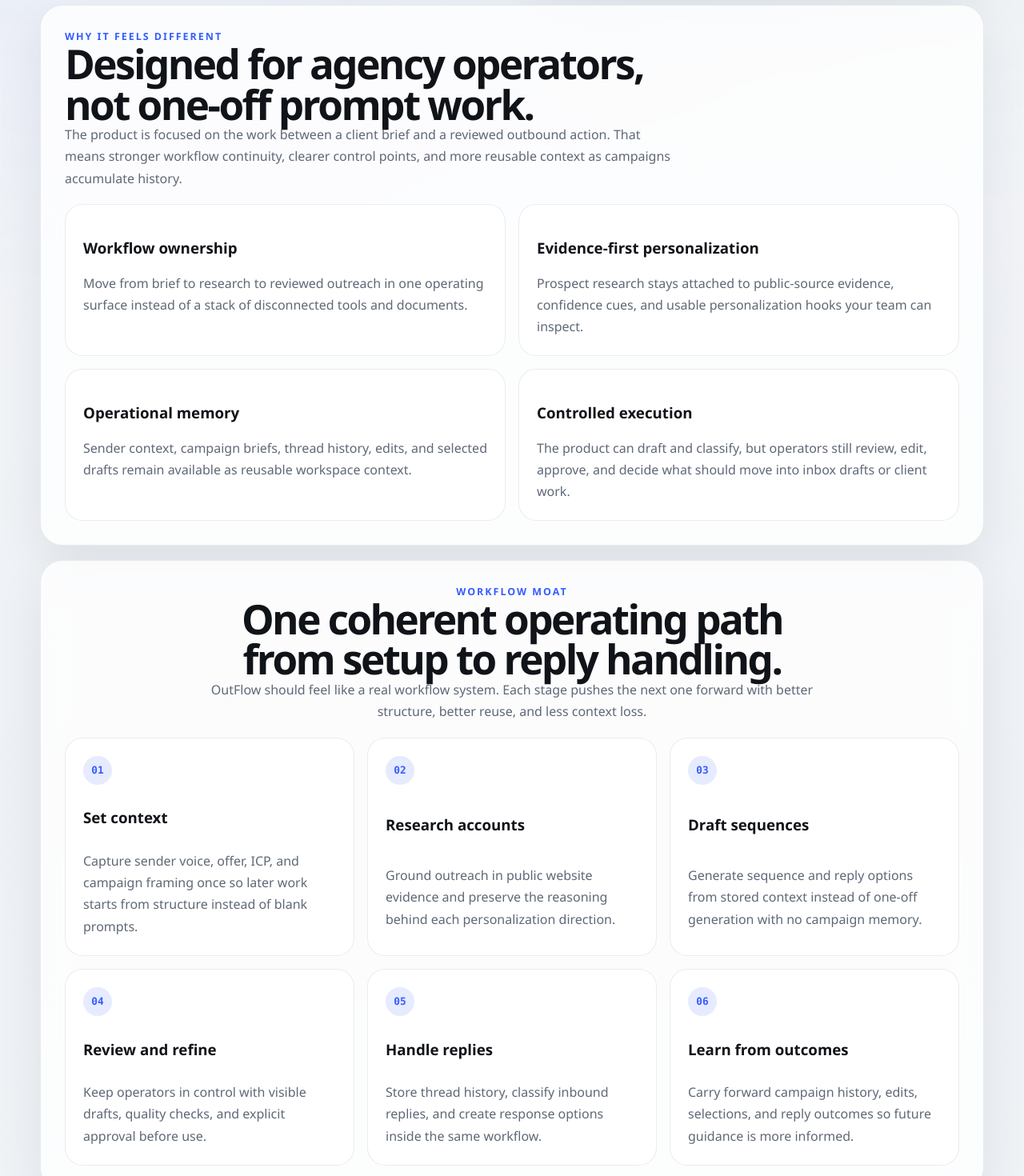
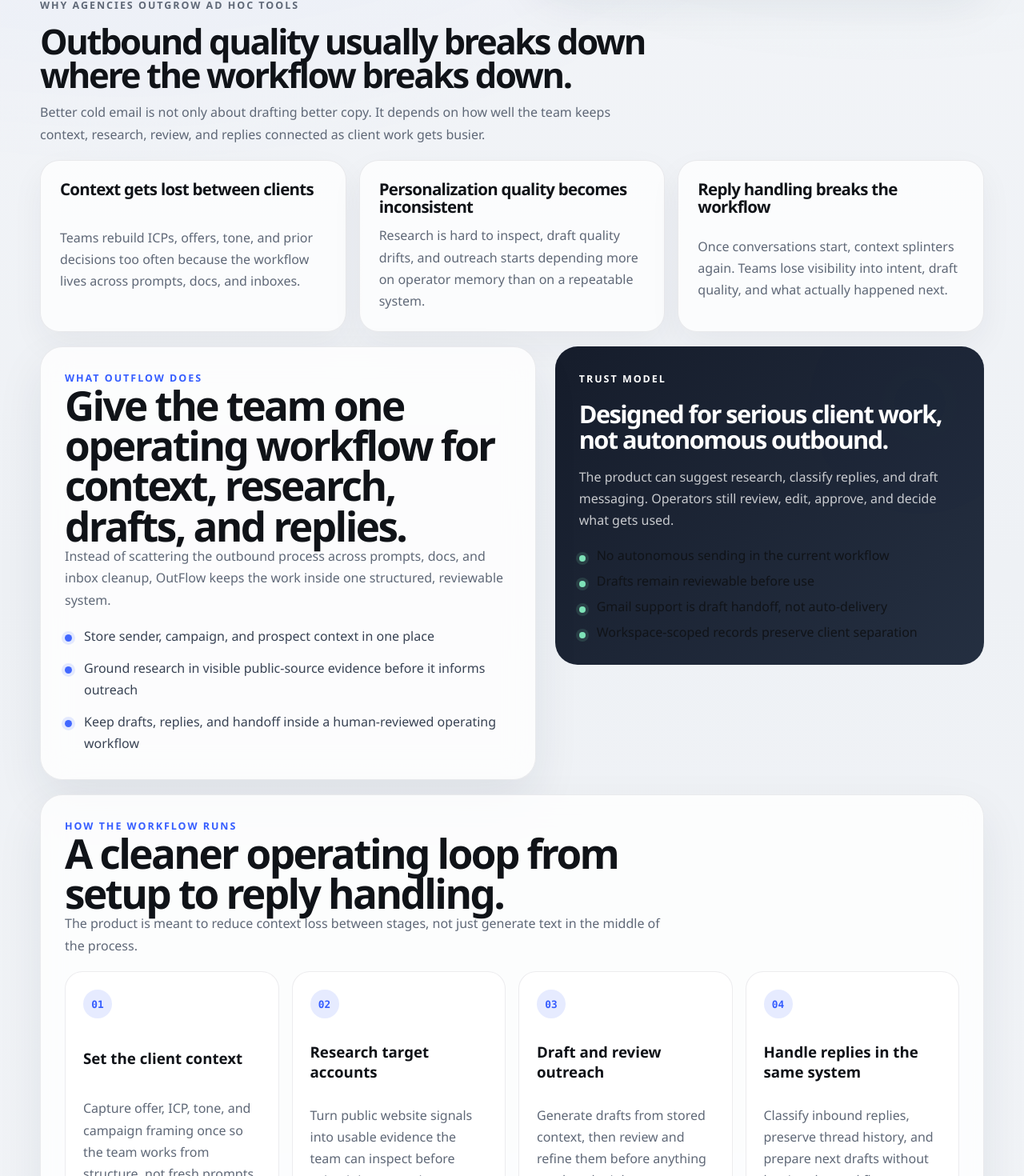
Before and after one commit to tcr430/CEG, a Next.js app in the folder apps/web/: page / in a window 1280 px wide. Shown: the part 1173-2643 px from the top of the page at 80% size. Built offline with nearby package versions, Linux system fonts and the light colour scheme; no server answers.

Commit message:
updated ui

```diff
--- a/apps/web/app/globals.css
+++ b/apps/web/app/globals.css
@@ -2956,6 +2956,10 @@
   align-items: center;
 }
 
+.publicHeroGridWide {
+  grid-template-columns: minmax(0, 1.04fr) minmax(420px, 0.96fr);
+}
+
 .publicHeroCopy,
 .publicHeroVisual,
 .publicPanel,
@@ -3231,6 +3235,10 @@
   padding-top: 18px;
 }
 
+.publicProblemSection {
+  padding-top: 8px;
+}
+
 .publicPanel,
 .publicCtaBand,
 .publicTrustPanel,
@@ -3248,10 +3256,76 @@
   gap: 16px;
 }
 
-.publicWorkflowGrid {
+.publicSectionIntro {
+  display: grid;
+  gap: 12px;
+  width: min(760px, 100%);
+}
+
+.publicSectionIntro h2 {
+  margin: 0;
+  font-size: clamp(2.05rem, 3.4vw, 3.15rem);
+  line-height: 0.98;
+  letter-spacing: -0.055em;
+  color: #101318;
+}
+
+.publicSectionIntro p {
+  margin: 0;
+  color: #5f6877;
+  line-height: 1.72;
+}
+
+.publicSectionIntroCompact {
+  margin-bottom: 18px;
+}
+
+.publicProblemGrid,
+.publicProofGrid,
+.publicOutcomeGrid {
   display: grid;
   grid-template-columns: repeat(3, minmax(0, 1fr));
   gap: 16px;
+}
+
+.publicProblemCard,
+.publicProofCard,
+.publicOutcomeCard {
+  display: grid;
+  gap: 12px;
+  min-height: 100%;
+  padding: 24px;
+  border: 1px solid rgba(17, 24, 39, 0.08);
+  border-radius: 24px;
+  background: rgba(255, 255, 255, 0.74);
+  box-shadow: 0 16px 40px rgba(30, 41, 59, 0.05);
+}
+
+.publicProblemCard h3,
+.publicProofCard h3,
+.publicOutcomeCard h3 {
+  margin: 0;
+  font-size: 1.28rem;
+  line-height: 1.08;
+  letter-spacing: -0.035em;
+}
+
+.publicProblemCard p,
+.publicProofCard p,
+.publicOutcomeCard p {
+  margin: 0;
+  color: #5f6877;
+  line-height: 1.7;
+}
+
+.publicWorkflowGrid {
+  display: grid;
+  grid-template-columns: repeat(3, minmax(0, 1fr));
+  gap: 16px;
+}
+
+.publicWorkflowGridWide {
+  grid-template-columns: repeat(4, minmax(0, 1fr));
 }
 
 .publicWorkflowCard {
@@ -3278,6 +3352,10 @@
   align-items: stretch;
 }
 
+.publicSolutionSplit {
+  align-items: start;
+}
+
 .publicNoteStack,
 .publicSurfaceShowcaseSide,
 .publicPricingHeroNotes,
@@ -3335,6 +3413,33 @@
   box-shadow: 0 0 0 4px rgba(126, 226, 184, 0.14);
 }
 
+.publicValueChecklist {
+  margin: 0;
+  padding: 0;
+  list-style: none;
+  display: grid;
+  gap: 12px;
+}
+
+.publicValueChecklist li {
+  position: relative;
+  padding-left: 24px;
+  color: #384253;
+  line-height: 1.72;
+}
+
+.publicValueChecklist li::before {
+  content: "";
+  position: absolute;
+  top: 11px;
+  left: 0;
+  width: 9px;
+  height: 9px;
+  border-radius: 999px;
+  background: rgba(53, 93, 255, 0.94);
+  box-shadow: 0 0 0 4px rgba(53, 93, 255, 0.12);
+}
+
 .publicSignupChecklist li::before,
 .pricingPrincipleList li::before {
   background: #355dff;
@@ -3479,6 +3584,10 @@
 
 .publicSignupIntro {
   padding: 4px 0 8px;
+}
+
+.publicSignupIntroCompact {
+  padding-top: 0;
 }
 
 .publicSignupStepRow {
@@ -3515,6 +3624,14 @@
   padding-bottom: 42px;
 }
 
+.publicSignupGridBalanced {
+  grid-template-columns: minmax(300px, 0.84fr) minmax(0, 1fr);
+}
+
+.publicSignupSidebarTop {
+  align-content: start;
+}
+
 .publicSignupForm {
   display: grid;
   gap: 16px;
@@ -3528,8 +3645,13 @@
   width: 100%;
 }
 
+.publicOutcomePanel {
+  gap: 22px;
+}
+
 @media (max-width: 1280px) {
-  .publicHeroGrid {
+  .publicHeroGrid,
+  .publicHeroGridWide {
     grid-template-columns: minmax(0, 1fr) minmax(400px, 0.94fr);
   }
 
@@ -3543,6 +3665,7 @@
   .publicSplitGrid,
   .publicPricingHero,
   .publicSignupGrid,
+  .publicSignupGridBalanced,
   .publicSurfaceShowcase {
     grid-template-columns: 1fr;
   }
@@ -3553,6 +3676,10 @@
 
   .publicPillarGrid,
   .publicWorkflowGrid,
+  .publicWorkflowGridWide,
+  .publicProblemGrid,
+  .publicProofGrid,
+  .publicOutcomeGrid,
   .publicPricingCardGrid,
   .publicSignupStepRow {
     grid-template-columns: repeat(2, minmax(0, 1fr));
@@ -3611,6 +3738,10 @@
   .publicWorkspaceGrid,
   .publicPillarGrid,
   .publicWorkflowGrid,
+  .publicWorkflowGridWide,
+  .publicProblemGrid,
+  .publicProofGrid,
+  .publicOutcomeGrid,
   .publicPricingCardGrid,
   .publicSignupStepRow {
     grid-template-columns: 1fr;
--- a/apps/web/app/page.tsx
+++ b/apps/web/app/page.tsx
@@ -9,74 +9,79 @@
 import { getServerAuthContext } from "../lib/server/auth";
 
 const operatingSignals = [
-  "Agency-first workflow system",
-  "Human-reviewed output",
-  "Workspace-scoped history",
+  "Built for outbound agencies",
+  "Evidence-backed research",
+  "Reviewable drafts",
   "Gmail draft handoff",
 ];
 
-const valuePillars = [
+const buyerProblems = [
   {
-    title: "Workflow ownership",
-    description:
-      "Move from brief to research to reviewed outreach in one operating surface instead of a stack of disconnected tools and documents.",
+    title: "Context gets lost between clients",
+    body: "Teams rebuild ICPs, offers, tone, and prior decisions too often because the workflow lives across prompts, docs, and inboxes.",
   },
   {
-    title: "Evidence-first personalization",
-    description:
-      "Prospect research stays attached to public-source evidence, confidence cues, and usable personalization hooks your team can inspect.",
+    title: "Personalization quality becomes inconsistent",
+    body: "Research is hard to inspect, draft quality drifts, and outreach starts depending more on operator memory than on a repeatable system.",
   },
   {
-    title: "Operational memory",
-    description:
-      "Sender context, campaign briefs, thread history, edits, and selected drafts remain available as reusable workspace context.",
+    title: "Reply handling breaks the workflow",
+    body: "Once conversations start, context splinters again. Teams lose visibility into intent, draft quality, and what actually happened next.",
   },
-  {
-    title: "Controlled execution",
-    description:
-      "The product can draft and classify, but operators still review, edit, approve, and decide what should move into inbox drafts or client work.",
-  },
+];
+
+const solutionPoints = [
+  "Store sender, campaign, and prospect context in one place",
+  "Ground research in visible public-source evidence before it informs outreach",
+  "Keep drafts, replies, and handoff inside a human-reviewed operating workflow",
 ];
 
 const workflowStages = [
   {
-    label: "Set context",
-    note: "Capture sender voice, offer, ICP, and campaign framing once so later work starts from structure instead of blank prompts.",
+    label: "Set the client context",
+    note: "Capture offer, ICP, tone, and campaign framing once so the team works from structure, not fresh prompts.",
   },
   {
-    label: "Research accounts",
-    note: "Ground outreach in public website evidence and preserve the reasoning behind each personalization direction.",
+    label: "Research target accounts",
+    note: "Turn public website signals into usable evidence the team can inspect before using it in messaging.",
   },
   {
-    label: "Draft sequences",
-    note: "Generate sequence and reply options from stored context instead of one-off generation with no campaign memory.",
+    label: "Draft and review outreach",
+    note: "Generate drafts from stored context, then review and refine them before anything reaches the inbox.",
   },
   {
-    label: "Review and refine",
-    note: "Keep operators in control with visible drafts, quality checks, and explicit approval before use.",
-  },
-  {
-    label: "Handle replies",
-    note: "Store thread history, classify inbound replies, and create response options inside the same workflow.",
-  },
-  {
-    label: "Learn from outcomes",
-    note: "Carry forward campaign history, edits, selections, and reply outcomes so future guidance is more informed.",
+    label: "Handle replies in the same system",
+    note: "Classify inbound replies, preserve thread history, and prepare next drafts without leaving the workflow.",
   },
 ];
 
-const operatingNotes = [
+const proofPillars = [
   {
-    title: "Stored memory",
-    body: "Sender profiles, campaign briefs, approved messaging patterns, and thread history remain available to the workspace over time.",
+    title: "Safer than disconnected prompting",
+    body: "OutFlow keeps research, drafts, and reply handling connected to real records instead of letting context disappear across ad hoc prompt sessions.",
   },
   {
-    title: "Performance-aware, not autonomous",
-    body: "Campaign history and outcome signals support more informed guidance later, but the system does not claim self-optimizing outbound.",
+    title: "Built for controlled execution",
+    body: "The current product supports Gmail draft handoff, not autonomous sending. Operators still review, edit, and approve what moves forward.",
   },
   {
-    title: "Review before use",
-    body: "Drafts can move into Gmail as drafts, not sent messages. Human approval remains the control point throughout the workflow.",
+    title: "More useful as history accumulates",
+    body: "Sender profiles, campaign context, reply history, selections, and performance signals make future work more informed without pretending the system runs itself.",
+  },
+];
+
+const businessOutcomes = [
+  {
+    title: "Faster campaign setup",
+    body: "Start client work from reusable context instead of rebuilding every brief from scratch.",
+  },
+  {
+    title: "Higher-confidence personalization",
+    body: "Keep claims tied to visible research so the team can review the reasoning before it appears in outreach.",
+  },
+  {
+    title: "Cleaner operational follow-through",
+    body: "Move from research to drafts to replies inside one workflow instead of losing continuity as conversations progress.",
   },
 ];
 
@@ -100,17 +105,17 @@
       <PublicLandingNav isAuthenticated={context.user !== null} />
 
       <section className="publicHeroSection" aria-labelledby="landing-title">
-        <div className="publicHeroGrid">
+        <div className="publicHeroGrid publicHeroGridWide">
           <div className="publicHeroCopy">
-            <p className="marketingEyebrow">Agency-grade outbound workflow</p>
+            <p className="marketingEyebrow">For outbound agencies serving B2B clients</p>
             <h1 id="landing-title">
-              The operating system for hyperpersonalized cold email.
+              Run better cold email without losing control of the workflow.
             </h1>
             <p className="publicHeroLead">
-              OutFlow helps outbound agencies run a more disciplined client workflow:
-              establish context, research target accounts, draft outreach, review with
-              human control, handle replies, and carry campaign learning forward over
-              time.
+              OutFlow gives agency teams one structured system for client context,
+              prospect research, reviewable drafts, reply handling, and visible
+              human approval, so personalized outbound work is easier to run and
+              easier to trust.
             </p>
             <div className="publicActionRow">
               <Link href={primaryHref} className="marketingPrimaryCta">
@@ -167,8 +172,9 @@
                       <p className="marketingSurfaceEyebrow">Campaign brief</p>
                       <h3>Reusable client context</h3>
                       <p>
-                        Offer, ICP, tone, framework, and sender context stay structured
-                        so the next prospect or campaign does not start from scratch.
+                        Offer, ICP, tone, framework, and sender context stay
+                        structured so the next prospect or campaign does not start
+                        from scratch.
                       </p>
                     </article>
                     <article className="publicSurfaceCard">
@@ -205,46 +211,78 @@
       <FeedbackBanner error={params.error} notice={params.notice} />
       <HomeAuthFragmentBridge />
 
-      <section className="publicSection">
+      <section className="publicSection publicProblemSection">
+        <div className="publicSectionIntro publicSectionIntroCompact">
+          <p className="marketingEyebrow">Why agencies outgrow ad hoc tools</p>
+          <h2>Outbound quality usually breaks down where the workflow breaks down.</h2>
+          <p>
+            Better cold email is not only about drafting better copy. It depends on
+            how well the team keeps context, research, review, and replies connected
+            as client work gets busier.
+          </p>
+        </div>
+        <div className="publicProblemGrid">
+          {buyerProblems.map((problem) => (
+            <article key={problem.title} className="publicProblemCard">
+              <h3>{problem.title}</h3>
+              <p>{problem.body}</p>
+            </article>
+          ))}
+        </div>
+      </section>
+
+      <section className="publicSection" id="workflow">
+        <div className="publicSplitGrid publicSolutionSplit">
           <div className="publicPanel">
             <MarketingSectionHeader
-            eyebrow="Why it feels different"
-            title="Designed for agency operators, not one-off prompt work."
+              eyebrow="What OutFlow does"
+              title="Give the team one operating workflow for context, research, drafts, and replies."
               description={
                 <p>
-                The product is focused on the work between a client brief and a
-                reviewed outbound action. That means stronger workflow continuity,
-                clearer control points, and more reusable context as campaigns
-                accumulate history.
+                  Instead of scattering the outbound process across prompts, docs,
+                  and inbox cleanup, OutFlow keeps the work inside one structured,
+                  reviewable system.
                 </p>
               }
             />
-          <div className="publicPillarGrid">
-            {valuePillars.map((pillar) => (
-              <article key={pillar.title} className="publicFeatureCard">
-                <h3>{pillar.title}</h3>
-                <p>{pillar.description}</p>
-              </article>
+            <ul className="publicValueChecklist">
+              {solutionPoints.map((point) => (
+                <li key={point}>{point}</li>
               ))}
+            </ul>
+          </div>
+
+          <div className="publicTrustPanel" id="trust">
+            <p className="marketingEyebrow">Trust model</p>
+            <h2>Designed for serious client work, not autonomous outbound.</h2>
+            <p>
+              The product can suggest research, classify replies, and draft
+              messaging. Operators still review, edit, approve, and decide what gets
+              used.
+            </p>
+            <ul className="publicTrustChecklist">
+              <li>No autonomous sending in the current workflow</li>
+              <li>Drafts remain reviewable before use</li>
+              <li>Gmail support is draft handoff, not auto-delivery</li>
+              <li>Workspace-scoped records preserve client separation</li>
+            </ul>
           </div>
         </div>
       </section>
 
-      <section className="publicSection" id="workflow">
+      <section className="publicSection">
         <div className="publicPanel">
           <MarketingSectionHeader
-            eyebrow="Workflow moat"
-            title="One coherent operating path from setup to reply handling."
+            eyebrow="How the workflow runs"
+            title="A cleaner operating loop from setup to reply handling."
             description={
               <p>
-                OutFlow should feel like a real workflow system. Each stage pushes
-                the next one forward with better structure, better reuse, and less
-                context loss.
+                The product is meant to reduce context loss between stages, not just
+                generate text in the middle of the process.
               </p>
             }
-            centered
           />
-          <div className="publicWorkflowGrid">
+          <div className="publicWorkflowGrid publicWorkflowGridWide">
             {workflowStages.map((stage, index) => (
               <article key={stage.label} className="publicWorkflowCard">
                 <span className="publicWorkflowIndex">
@@ -259,92 +297,45 @@
       </section>
 
       <section className="publicSection" id="memory">
-        <div className="publicSplitGrid">
-          <div className="publicPanel">
-            <MarketingSectionHeader
-              eyebrow="Memory and trust"
-              title="Campaign context becomes an asset, not disposable prompt input."
-              description={
+        <div className="publicSectionIntro publicSectionIntroCompact">
+          <p className="marketingEyebrow">Why it is more usable than disconnected prompting</p>
+          <h2>Better outbound work needs structure, reviewability, and memory.</h2>
           <p>
-                  Sender profiles, campaign briefs, reply history, selections, and
-                  outcome signals make the workspace more useful over time without
-                  pretending the product should run outreach autonomously.
+            OutFlow is built so the team can reuse context, inspect research, keep
+            human control visible, and carry campaign history forward as the account
+            book grows.
           </p>
-              }
-            />
-            <div className="publicNoteStack">
-              {operatingNotes.map((note) => (
-                <article key={note.title} className="publicNoteCard">
-                  <h3>{note.title}</h3>
-                  <p>{note.body}</p>
+        </div>
+        <div className="publicProofGrid">
+          {proofPillars.map((pillar) => (
+            <article key={pillar.title} className="publicProofCard">
+              <h3>{pillar.title}</h3>
+              <p>{pillar.body}</p>
             </article>
           ))}
-            </div>
-          </div>
-
-          <div className="publicTrustPanel" id="trust">
-            <p className="marketingEyebrow">Trust model</p>
-            <h2>Controlled, reviewable, and suited to serious client work.</h2>
-            <p>
-              The product can suggest research, classify replies, and draft messaging.
-              Operators still review, edit, approve, and decide what gets used.
-            </p>
-            <ul className="publicTrustChecklist">
-              <li>No autonomous sending in the current workflow</li>
-              <li>Drafts remain reviewable before use</li>
-              <li>Quality checks help flag unsupported claims and tone risk</li>
-              <li>Workspace-scoped records preserve client separation</li>
-            </ul>
-          </div>
         </div>
       </section>
 
       <section className="publicSection" id="product-surface">
-        <div className="publicPanel">
+        <div className="publicPanel publicOutcomePanel">
           <MarketingSectionHeader
-            eyebrow="Operating surface"
-            title="Research, drafts, replies, and performance live in the same review loop."
+            eyebrow="What improves"
+            title="More structured work, more consistent review, and less operational drag."
             description={
               <p>
-                The current product already includes sender profiles, campaigns,
-                prospects, research snapshots, generated sequences, reply analysis,
-                Gmail draft creation, and lightweight performance summaries.
+                The product is designed to make agency outbound easier to run well,
+                not to replace judgment or pretend every step should be automated.
               </p>
             }
+            centered
           />
-          <div className="publicSurfaceShowcase">
-            <article className="publicSurfaceShowcasePrimary">
-              <p className="marketingSurfaceEyebrow">Prospect workflow</p>
-              <h3>Research -&gt; draft -&gt; review -&gt; thread handling</h3>
-              <p>
-                Keep context attached as the workflow moves from evidence gathering
-                into sequence work, reply analysis, and human-reviewed draft output.
-              </p>
-              <div className="marketingStageRail" aria-hidden="true">
-                <span />
-                <span />
-                <span />
-                <span />
-              </div>
+          <div className="publicOutcomeGrid">
+            {businessOutcomes.map((item) => (
+              <article key={item.title} className="publicOutcomeCard">
+                <h3>{item.title}</h3>
+                <p>{item.body}</p>
               </article>
-            <div className="publicSurfaceShowcaseSide">
-              <article className="publicSurfaceShowcaseSecondary">
-                <p className="marketingSurfaceEyebrow">Inbox draft handoff</p>
-                <h3>Create draft in Gmail</h3>
-                <p>
-                  Selected generated artifacts can move into Gmail as drafts. Sending
-                  remains an explicit human action.
-                </p>
-              </article>
-              <article className="publicSurfaceShowcaseSecondary">
-                <p className="marketingSurfaceEyebrow">Performance snapshot</p>
-                <h3>Reply and positive-reply visibility</h3>
-                <p>
-                  Structured campaign summaries keep response patterns visible
-                  without exposing private thread content on shareable surfaces.
-                </p>
-              </article>
-            </div>
+            ))}
           </div>
         </div>
       </section>
@@ -352,7 +343,7 @@
       <PublicCtaBand
         eyebrow="Bring it together"
         title="Bring context, research, drafts, replies, and learning into one operating workflow."
-        description="Keep review visible, move with more structure, and give the team a cleaner operating surface for serious outbound work."
+        description="Keep review visible, move with more structure, and give the team a cleaner system for serious outbound work."
         primaryLabel={primaryLabel}
         primaryHref={primaryHref}
         secondaryLabel="Compare Starter, Growth, and Enterprise"
--- a/apps/web/components/marketing-footer.tsx
+++ b/apps/web/components/marketing-footer.tsx
@@ -39,9 +39,9 @@
   {
     title: "Solutions",
     links: [
-      { label: "Agencies", href: "/pricing" },
-      { label: "SDR teams", href: "/sign-up?plan=pro" },
-      { label: "Founders", href: "/sign-up?plan=free" },
+      { label: "Agencies", href: "/" },
+      { label: "SDR teams", href: "/pricing" },
+      { label: "Founders", href: "/pricing" },
       { label: "Reply handling", href: "/#product-surface" },
       { label: "Prospect research", href: "/#workflow" },
     ],
@@ -49,11 +49,11 @@
   {
     title: "Platform",
     links: [
-      { label: "Sender profiles", href: "/pricing" },
-      { label: "Campaign context", href: "/#memory" },
+      { label: "Sender profiles", href: "/#memory" },
+      { label: "Campaign context", href: "/#workflow" },
       { label: "Research snapshots", href: "/#product-surface" },
-      { label: "Draft handoff", href: "/#product-surface" },
-      { label: "Performance summaries", href: "/#product-surface" },
+      { label: "Draft handoff", href: "/#trust" },
+      { label: "Performance summaries", href: "/pricing" },
     ],
   },
   {
@@ -87,14 +87,14 @@
             <span>OutFlow</span>
           </Link>
           <p className="publicFooterPositioning">
-            Agency-grade outbound workflow for structured research, drafts, replies,
-            and review.
+            The operating system for agency-grade hyperpersonalized cold email.
           </p>
           <p className="publicFooterTrust">
-            Controlled execution for serious client work. AI proposes, human approves.
+            Structured research, reviewable drafts, reply handling, and controlled
+            execution for serious client work.
           </p>
           <div className="publicFooterMeta">
-            <span>© 2026 OutFlow</span>
+            <span>(c) 2026 OutFlow</span>
             <div className="publicFooterInlineLinks">
               <Link href="/privacy">Privacy</Link>
               <Link href="/terms">Terms</Link>
```
Also changed, not shown: apps/web/app/pricing/page.tsx (+19 -36 lines), apps/web/app/sign-up/page.tsx (+44 -52 lines), apps/web/lib/pricing-content.ts (+10 -10 lines). Lines whose indentation alone changed are shown as unchanged.
